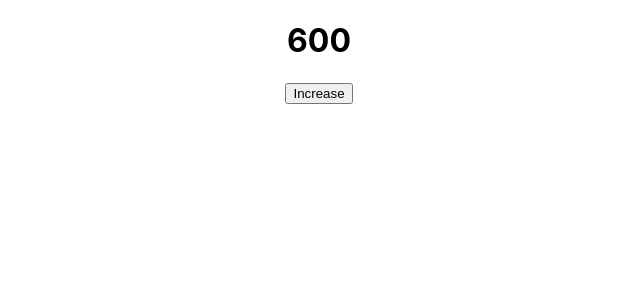
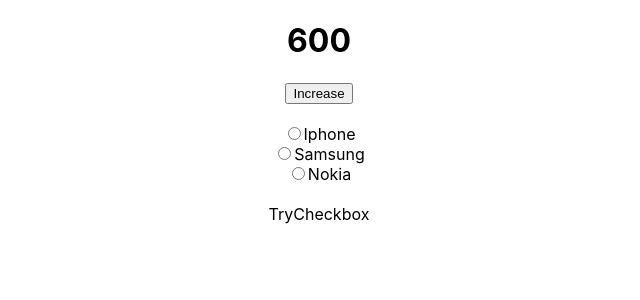
Before and after one commit to DevMinhThu/Learning-ReactJS, a React (Create React App) app in the folder 03_Tiktok_Project/tiktok/: page / in a window 1280 px wide. Shown: the top 300 px of the page, without its empty margins (321-961 px from the left). Built offline with nearby package versions, Linux system fonts and the light colour scheme.

Commit message:
feat: try radio button

```diff
--- a/03_Tiktok_Project/tiktok/src/App.js
+++ b/03_Tiktok_Project/tiktok/src/App.js
@@ -1,10 +1,14 @@
 import "./App.css";
 import LearnUseState from "./components/LearnUseState.tsx";
+import TryCheckbox from "./components/TryCheckbox.tsx";
+import TryRadioButton from "./components/TryRadioButton.tsx";
 
 function App() {
   return (
     <div className="App">
       <LearnUseState />
+      <TryRadioButton />
+      <TryCheckbox />
     </div>
   );
 }
--- /dev/null
+++ b/03_Tiktok_Project/tiktok/src/components/TryCheckbox.tsx
@@ -0,0 +1,7 @@
+import React from "react";
+
+function TryCheckbox() {
+  return <div style={{ marginTop: 20 }}>TryCheckbox</div>;
+}
+
+export default TryCheckbox;
--- /dev/null
+++ b/03_Tiktok_Project/tiktok/src/components/TryRadioButton.tsx
@@ -0,0 +1,30 @@
+import React, { useState } from "react";
+
+const listPhone = [
+  { id: 1, name: "Iphone" },
+  { id: 2, name: "Samsung" },
+  { id: 3, name: "Nokia" },
+];
+
+function TryRadioButton() {
+  const [check, setCheck] = useState();
+
+  return (
+    <div style={{ marginTop: 20 }}>
+      {listPhone.map((item: any) => {
+        return (
+          <div key={item?.id}>
+            <input
+              type="radio"
+              checked={item?.id === check}
+              onChange={() => setCheck(item?.id)}
+            />
+            {item?.name}
+          </div>
+        );
+      })}
+    </div>
+  );
+}
+
+export default TryRadioButton;
```
